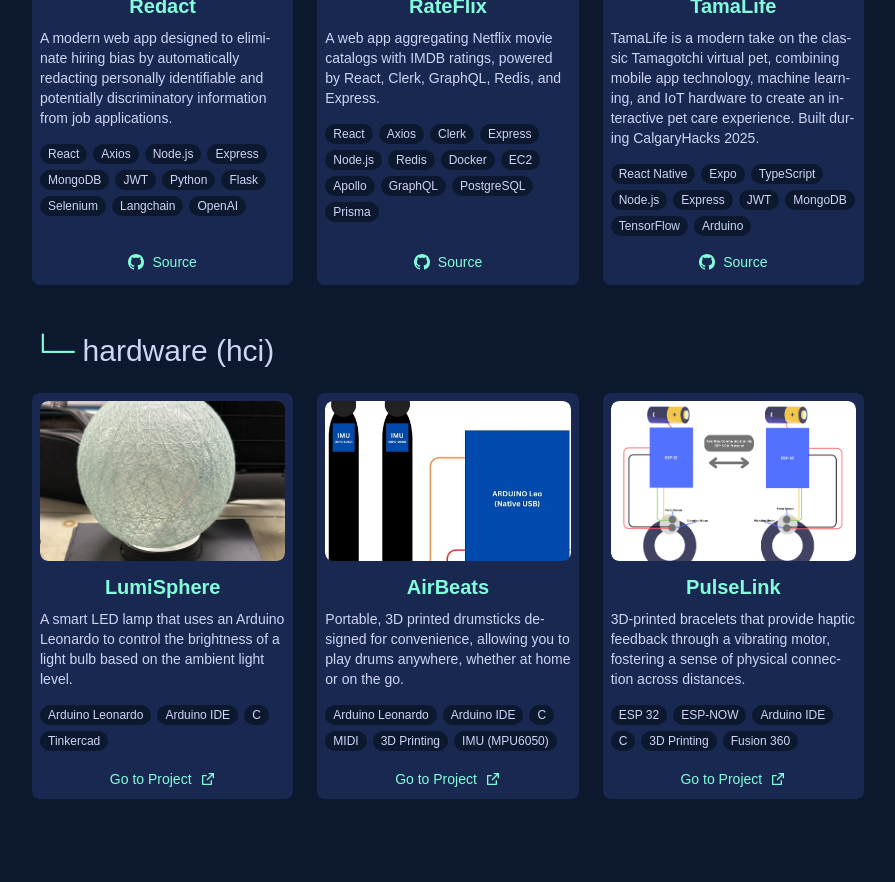
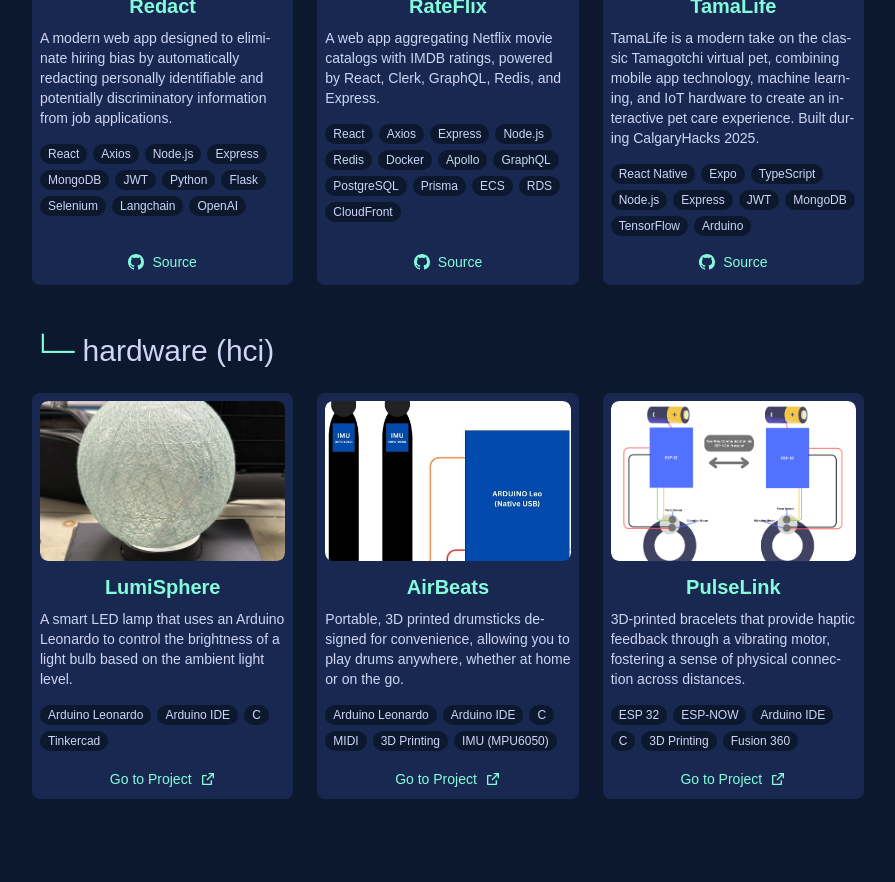
Before and after one commit to Aarij00/portfolio, a React (Vite) app: page / in a window 1280 px wide. Shown: the part 1240-2122 px from the top of the page, without its empty margins (192-1087 px from the left). Built offline with nearby package versions, Linux system fonts and the light colour scheme; a web font is replaced by a local one.

Commit message:
Update data.js

```diff
--- a/src/assets/data.js
+++ b/src/assets/data.js
@@ -41,7 +41,7 @@ export const projects = [
     cover: rateFlixImage,
     title: "RateFlix",
     description: "A web app aggregating Netflix movie catalogs with IMDB ratings, powered by React, Clerk, GraphQL, Redis, and Express.",
-    tech: ["React", "Axios", "Clerk", "Express", "Node.js", "Redis", "Docker", "EC2", "Apollo", "GraphQL", "PostgreSQL", "Prisma"],
+    tech: ["React", "Axios", "Express", "Node.js", "Redis", "Docker", "Apollo", "GraphQL", "PostgreSQL", "Prisma", "ECS", "RDS", "CloudFront"],
     github: "https://github.com/Aarij00/RateFlix",
   },
   {
```
